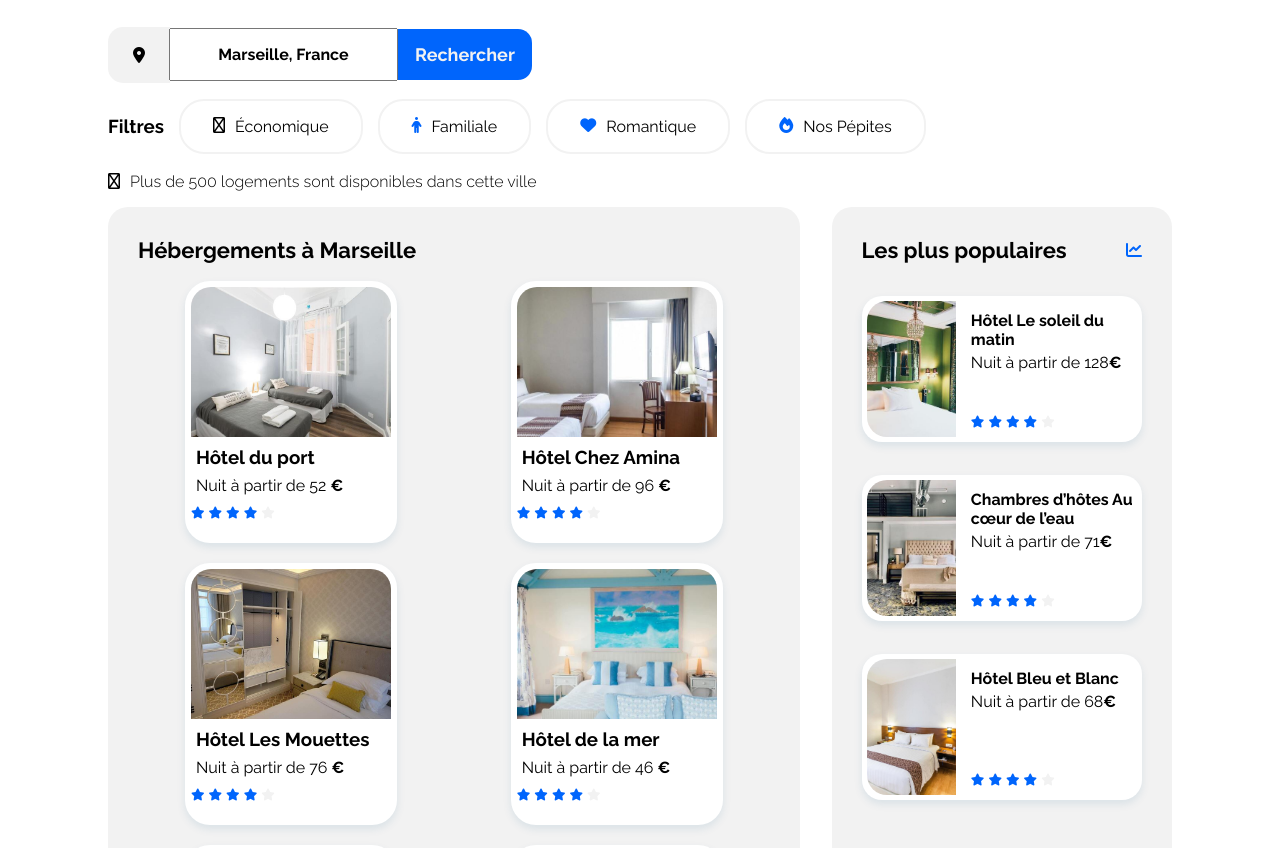
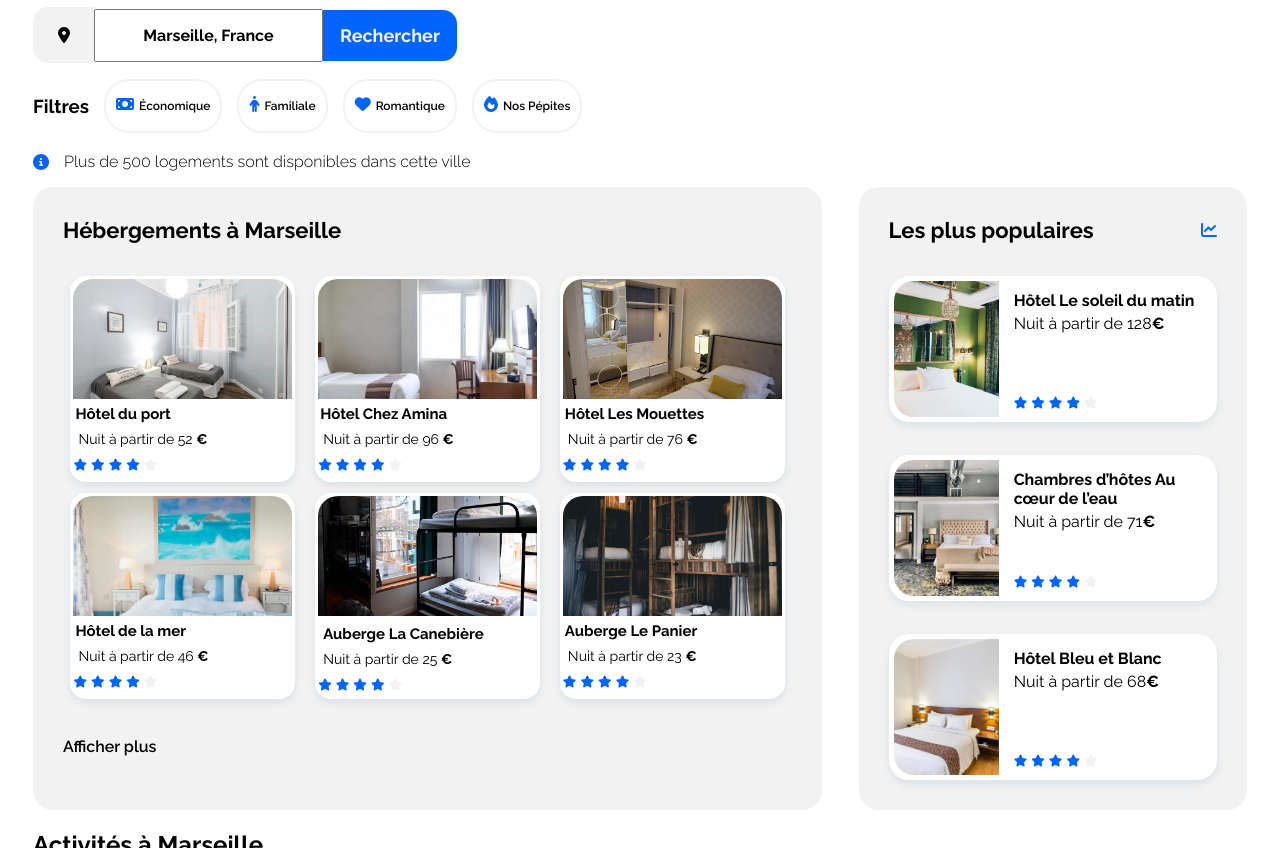
Before and after one commit to LucasPlebani/Booki, a plain HTML site: page index.html in a window 1280 px wide. Shown: the part 136-984 px from the top of the page. Drawn offline with Linux system fonts and the light colour scheme.

Commit message:
site taille 1025px ok

```diff
--- a/index.html
+++ b/index.html
@@ -21,6 +21,8 @@
 
 
 
+
+
 </head>
 
 <body>
@@ -28,12 +30,12 @@
 
 
         <main>
-            <div class="main-container">
             <!--HEADER -->
             <header>
                 <nav class="menu_nav">
 
-                        <a href="#" id="logo"><img class="imagenav" src="images/logo/Booki.png" alt="logo du site web"> </a>
+                    <a href="#" id="logo"><img class="imagenav" src="images/logo/Booki.png" alt="logo du site web">
+                    </a>
                     <div class="navigation">
                         <a href="#" class="menu">Hébergements </a>
                         <a href="#" class="menu">Activités</a>
@@ -42,7 +44,7 @@
                 </nav>
             </header>
             <!--FORMULAIRE DE RECHERCHE -->
-                <h1 class="h1herber">Trouvez votre hébergement pour des vacances de rêves </h1>
+            <h1 class="h1-hebergement">Trouvez votre hébergement pour des vacances de rêve </h1>
 
             <p class="textheber">En plein centre-ville ou en pleine nature</p>
             <form action="" method="get">
@@ -51,8 +53,8 @@
 
                     <label class="localisation" for="search"> <i class="fa-solid fa-location-dot position"
                             style="color: #000000;"></i> </label>
-                        <div class="searchbar"> <input type="barre" type="text" id="search"
-                                placeholder="Marseille, France" name="search"> </div>
+                    <div class="searchbar"> <input type="barre" type="text" id="search" placeholder="Marseille, France"
+                            name="search"> </div>
                     <button class="buttonpush"><span>Rechercher</span></button>
                     <i class="fa-solid fa-magnifying-glass"> </i>
 
@@ -65,18 +67,25 @@
             <div class="filtres">
                 <h3 class="filtreh3">Filtres</h3>
 
-                    <div class="filtericons"><i class="fa-regular fa-money-bill icons"></i>Économique</div>
-
-                    <div class="filtericons"><i class="fa-solid fa-person icons"></i> Familiale
+                <div class="filtericons"><i class="fa-solid fa-money-bill icons"></i>
+                    <p class="filtertext">Économique</p>
                 </div>
 
-                    <div class="filtericons"><i class="fa-solid fa-heart icons"></i>Romantique</div>
+                <div class="filtericons"><i class="fa-solid fa-person icons"></i>
+                    <p class="filtertext">Familiale </p>
+                </div>
 
-                    <div class="filtericons"> <i class="fa-solid fa-fire icons"></i> Nos Pépites</div>
+                <div class="filtericons"><i class="fa-solid fa-heart icons"></i>
+                    <p class="filtertext">Romantique </p>
+                </div>
+
+                <div class="filtericons"> <i class="fa-solid fa-fire icons"></i>
+                    <p class="filtertextpepite">Nos Pépites</p>
+                </div>
             </div>
 
             <div class="textlogement">
-                    <i class="fa-regular fa-circle-info"> </i>
+                <i class="fa-solid fa-circle-info icons"> </i>
                 <p>Plus de 500 logements sont disponibles dans cette ville</p>
             </div>
 
@@ -85,94 +94,122 @@
 
             <div class="hebergements-and-populaires">
                 <section class="hebergements">
-                        <div class="hebergement-title">
+
                     <h1 class="hebergement-title">Hébergements à Marseille</h1>
-                        </div>
 
-                        <div class="conteneur1">
+
+                    <div class="container-hebergement">
                         <article href="#" class="card-hebergement"> <img class="imagecard"
                                 src="./images/hebergements/fred-kleber.jpg" alt="image chambre">
+                            <div class="card-content">
+                                <div class="card-txt">
                                     <h3 class="title_hebergement">Hôtel du port</h3>
                                     <p class="text_hebergement">Nuit à partir de 52 <span class="euro">€</span> </p>
-
+                                </div>
+                                <div class="card-rating">
                                     <i class="fa-xs fa-solid fa-star" aria-hidden="true"></i>
                                     <i class="fa-xs fa-solid fa-star" aria-hidden="true"></i>
                                     <i class="fa-xs fa-solid fa-star" aria-hidden="true"></i>
                                     <i class="fa-xs fa-solid fa-star" aria-hidden="true"></i>
                                     <i class="fa-xs fa-solid fa-star neutral-star" aria-hidden="true"></i>
                                     <span class="sr-only">Note de 4 sur 5</span>
-
+                                </div>
+                            </div>
 
                         </article>
 
                         <article href="#" class="card-hebergement"> <img class="imagecard"
                                 src="images/hebergements/febrian-zakaria.jpg" alt="image chambre">
+                            <div class="card-content">
+                                <div class="card-txt">
                                     <h3 class="title_hebergement">Hôtel Chez Amina</h3>
                                     <p class="text_hebergement">Nuit à partir de 96 <span class="euro">€</span> </p>
-
+                                </div>
+                                <div class="card-rating">
                                     <i class="fa-xs fa-solid fa-star" aria-hidden="true"></i>
                                     <i class="fa-xs fa-solid fa-star" aria-hidden="true"></i>
                                     <i class="fa-xs fa-solid fa-star" aria-hidden="true"></i>
                                     <i class="fa-xs fa-solid fa-star" aria-hidden="true"></i>
                                     <i class="fa-xs fa-solid fa-star neutral-star" aria-hidden="true"></i>
                                     <span class="sr-only">Note de 4 sur 5</span>
-
+                                </div>
+                            </div>
                         </article>
 
 
                         <article href="#" class="card-hebergement"> <img class="imagecard"
                                 src="images/hebergements/reisetopia.jpg" alt="image chambre">
+                            <div class="card-content">
+                                <div class="card-txt">
                                     <h3 class="title_hebergement">Hôtel Les Mouettes</h3>
                                     <p class="text_hebergement">Nuit à partir de 76 <span class="euro">€</span> </p>
-
+                                </div>
+                                <div class="card-rating">
                                     <i class="fa-xs fa-solid fa-star" aria-hidden="true"></i>
                                     <i class="fa-xs fa-solid fa-star" aria-hidden="true"></i>
                                     <i class="fa-xs fa-solid fa-star" aria-hidden="true"></i>
                                     <i class="fa-xs fa-solid fa-star" aria-hidden="true"></i>
                                     <i class="fa-xs fa-solid fa-star neutral-star" aria-hidden="true"></i>
                                     <span class="sr-only">Note de 4 sur 5</span>
+                                </div>
+                            </div>
                         </article>
 
 
                         <article href="#" class="card-hebergement"> <img class="imagecard"
                                 src="images/hebergements/annie-spratt.jpg" alt="image chambre">
+                            <div class="card-content">
+                                <div class="card-txt">
                                     <h3 class="title_hebergement">Hôtel de la mer</h3>
                                     <p class="text_hebergement">Nuit à partir de 46 <span class="euro">€</span> </p>
-
+                                </div>
+                                <div class="card-rating">
                                     <i class="fa-xs fa-solid fa-star" aria-hidden="true"></i>
                                     <i class="fa-xs fa-solid fa-star" aria-hidden="true"></i>
                                     <i class="fa-xs fa-solid fa-star" aria-hidden="true"></i>
                                     <i class="fa-xs fa-solid fa-star" aria-hidden="true"></i>
                                     <i class="fa-xs fa-solid fa-star neutral-star" aria-hidden="true"></i>
                                     <span class="sr-only">Note de 4 sur 5</span>
+                                </div>
+                            </div>
                         </article>
 
 
                         <article href="#" class="card-hebergement"> <img class="imagecard"
                                 src="images/hebergements/marcus-loke.jpg" alt="image chambre">
+                            <div class="card-content">
+                                <div class="card-txt">
                                     <h3 class="canebiere">Auberge La Canebière</h3>
                                     <p class="text_hebergement">Nuit à partir de 25 <span class="euro">€</span> </p>
-
+                                </div>
+                                <div class="card-rating">
                                     <i class="fa-xs fa-solid fa-star" aria-hidden="true"></i>
                                     <i class="fa-xs fa-solid fa-star" aria-hidden="true"></i>
                                     <i class="fa-xs fa-solid fa-star" aria-hidden="true"></i>
                                     <i class="fa-xs fa-solid fa-star" aria-hidden="true"></i>
                                     <i class="fa-xs fa-solid fa-star neutral-star" aria-hidden="true"></i>
                                     <span class="sr-only">Note de 4 sur 5</span>
+                                </div>
+                            </div>
                         </article>
 
 
                         <article href="#" class="card-hebergement"> <img class="imagecard"
                                 src="images/hebergements/nicate-lee.jpg" alt="image chambre">
+                            <div class="card-content">
+                                <div class="card-txt">
                                     <h3 class="title_hebergement">Auberge Le Panier</h3>
                                     <p class="text_hebergement">Nuit à partir de 23 <span class="euro">€</span> </p>
-
+                                </div>
+                                <div class="card-rating">
                                     <i class="fa-xs fa-solid fa-star" aria-hidden="true"></i>
                                     <i class="fa-xs fa-solid fa-star" aria-hidden="true"></i>
                                     <i class="fa-xs fa-solid fa-star" aria-hidden="true"></i>
                                     <i class="fa-xs fa-solid fa-star" aria-hidden="true"></i>
                                     <i class="fa-xs fa-solid fa-star neutral-star" aria-hidden="true"></i>
                                     <span class="sr-only">Note de 4 sur 5</span>
+                                </div>
+                            </div>
                         </article>
 
                     </div>
@@ -252,33 +289,38 @@
 
                 <h2 class="activity_title"> Activités à Marseille</h2>
 
-                            <div class="conteneur2">
+                <div class="container-activity">
 
                     <article href="#" class="card-activity">
-                                        <img class="image-activity"  src="images/activites/reno-laithienne.jpg" alt="image du vieuxport">
-                                   <h3 class="name-activity"> Vieux Port</h3>  </article>
+                        <img class="image-activity" src="images/activites/reno-laithienne.jpg" alt="image du vieuxport">
+                        <h3 class="name-activity"> Vieux Port</h3>
+                    </article>
 
                     <article href="#" class="card-activity">
-                                    <img class="image-activity"  src="images/activites/paul-hermann.jpg" alt="image du vieuxport">
-                               <h3 class="name-activity"> Fort de Pomègues</h3>  </article>
+                        <img class="image-activity" src="images/activites/paul-hermann.jpg" alt="image du vieuxport">
+                        <h3 class="name-activity"> Fort de Pomègues</h3>
+                    </article>
 
                     <article href="#" class="card-activity">
-                                <img class="image-activity"  src="images/activites/kilyan-sockalingum.jpg" alt="image du vieuxport">
-                               <h3 class="name-activity"> Parc national des calanques</h3>  </article>
+                        <img class="image-activity" src="images/activites/kilyan-sockalingum.jpg"
+                            alt="image du vieuxport">
+                        <h3 class="name-activity"> Parc national des calanques</h3>
+                    </article>
 
                     <article href="#" class="card-activity">
-                               <img class="image-activity"  src="images/activites/florian-wehde.jpg" alt="image du vieuxport">
-                             <h3 class="name-activity"> Notre-dame-de-la-garde</h3>    </article>
+                        <img class="image-activity" src="images/activites/florian-wehde.jpg" alt="image du vieuxport">
+                        <h3 class="name-activity"> Notre-dame-de-la-garde</h3>
+                    </article>
 
                 </div>
             </section>
-            </div>
+
         </main>
         <footer class="footer">
 
             <ul class="ul1">
                 <li href="#" class="principal"> À propos</li>
-        <li href="#" class="li-list"> Fonctionnement du site  </li>
+                <li href="#" class="li-list"> Fonctionnement du site </li>
                 <li href="#" class="li-list"> Conditions générales </li>
                 <li href="#" class="li-list"> Données et confidentialité</li>
             </ul>
@@ -294,6 +336,8 @@
             </ul>
 
         </footer>
+
+
     </div>
 </body>
 
--- a/styles.css
+++ b/styles.css
@@ -1,7 +1,9 @@
 /* Header */
 .imagenav{display: flex;
     justify-content: flex-start;
-width: 80%;}
+    max-width: 50%;
+   max-height: 50%;
+}
 .menu_nav{display: flex;
 
     align-items: center;
@@ -9,7 +11,7 @@ width: 80%;}
 }
 .navigation{display: flex;
 justify-content: flex-end;
-padding-left: 800px;
+padding-left: 560px;
 gap: 15px;}
 
 
@@ -25,7 +27,7 @@ color:black;
 
 /******* Barre de navigation **********/
 
-.h1heber {display: flex;
+.h1-hebergement {display: flex;
     flex-direction: column;
     flex-shrink: 0;
     align-self: stretch;
@@ -91,21 +93,33 @@ color: black}
 { display: flex;
 align-items: center;
 gap: 15px;
-height: 50%;
+width: 1%;
+}
+
+.filtertext { font-weight: 600;
+font-size: 12px;
 }
 
 .filtericons {display: flex;
 border-radius: 25px;
-padding:16px 32px 16px 32px;
+padding:6px 10px 6px 10px;
 border: 2px solid;
 border-color:#F2F2F2;
 cursor: pointer;
+align-items: baseline;
+
+}
 
 
-}
+.filtertextpepite{ font-weight: 600;
+    font-size: 12px;
+    white-space:nowrap; }
+
+
 .filtericons:hover {background: var(--blue-light, #DEEBFF);}
  .icons {
-padding-right: 10px;
+padding-right: 5px;
+
 }
 .textlogement {
     display: flex;
@@ -122,28 +136,33 @@ padding-right: 10px;
 
     .hebergement-title {
         margin-top: 0px;
+        margin-bottom: 30px;
         font-size: 22px;
         font-family: Raleway;
         font-weight: 700;}
 
-        .conteneur1 {
+        .container-hebergement {
             display: flex;
             flex-direction: row;
          justify-content: space-around;
          flex-wrap: wrap;
-         gap: 20px;
+         gap: 5px;
+         margin-bottom: 5px;
 
         }
     .card-hebergement
         {
-    border: 6px solid white;
+    border: 3px solid white;
     background-color: white;
-border-radius: 25px;
-width: 200px;
-height: 250px;
+border-radius: 16px;
+width: 30%;
+height: 200px;
 box-shadow: 0 4px 8px 0 rgba(6, 90, 135, 0.1);
 transition: 0.3s;
 cursor: pointer;
+margin-bottom: 15px;
+margin: 3px;
+
 
 }
 .card-hebergement:hover {box-shadow: 0 8px 16px 0 rgba(6, 90, 135, 0.5)}
@@ -152,18 +171,22 @@ cursor: pointer;
 .imagecard {
 border-radius: 20px 20px 0px 0px;
 width: 100%;
-height: 60%;
+height: 120px;
 object-fit: cover;
 
 
  }
  .canebiere{
-    font-size: 16px;
-    margin: 8px; }
+    font-size: 15px;
+    margin: 5px;
+white-space:nowrap }
 
-   .title_hebergement{  margin: 5px; }
+   .title_hebergement{  margin: 2px;
+    font-size: 15px;
+white-space: nowrap; }
 
-   .text_hebergement{ margin-top: 8px;
+   .text_hebergement{  font-size: 14px;
+    margin-top: 8px;
 margin-bottom: 8px;
 margin-left: 5px;}
 
@@ -185,36 +208,40 @@ margin-left: 5px;}
 
 
      /*******      CARDS Activités        **********/
+.activity-title { margin-top: 10px;}
 
-    .conteneur2 {display: flex;
-    flex-direction: row ;
-    justify-content: space-around;
+    .container-activity {display: flex;
     flex-wrap: wrap;
 
    }
 
       .card-activity {
         border : solid white;
-        width: 260px;
+        width: 23%;
         height: 400px ;
         border-radius: 20px 20px 20px 20px;
         box-shadow: 0 4px 8px 0 rgba(6, 90, 135, 0.1);
 transition: 0.3s;
 cursor: pointer;
+margin: 8px;
    }
 
      .card-activity:hover {box-shadow: 0 8px 16px 0 rgba(6, 90, 135, 0.5)}
 
 .image-activity{ width: 100%;
-height: 80%;
+height: 90%;
 border-radius: 20px 20px 0px 0px;
 object-fit: cover;
    }
 
 .name-activity{ display: flex;
 padding-left: 10px;
-font-size: 16px;
+font-size: 15px;
 font-weight: 700;
+white-space: nowrap;
+margin-top :5px ;
+margin-bottom: 0px;
+
   }
 
 /*******      Footer        **********/
@@ -222,7 +249,8 @@ font-weight: 700;
 .footer { background-color: #F2F2F2;
     display: flex;
     justify-content: flex-start;
-    gap: 200px  ;
+    gap: 120px  ;
+    margin-top: 40px;
 }
 
 .ul1 { list-style: none;
@@ -251,16 +279,14 @@ cursor: pointer;
 
 
 
-
-
 /****** Icons colors ***********/
 
 .fa-solid .fa-magnifying-glass{ color: #ffffff;}
 .fa-solid .fa-person .icons{ color: #0065FC;}
-.fa-regular .fa-money-bill .icons { color: #0065FC; }
+.fa-solid .fa-money-bill .icons{ color: #0065FC;  }
 .fa-solid .fa-heart .icons {color: #0065FC;}
 .fa-solid .fa-fire .icons {color: #0065FC;}
-.fa-regular .fa-circle-info {color: #0065FC;}
+.fa-solid .fa-circle-info .icons {color: #0065FC;}
 
 
 /****** General ***********/
@@ -287,7 +313,7 @@ body {
 .main-container {
     width: 100%;
     max-width: 1440px;
-    padding: 0 50px;
+    padding: 0 25px;
     box-sizing: border-box;
 }
 
@@ -428,6 +454,21 @@ cursor: pointer; }
 }
 
 /* Small devices (phones, less than 768px) */
-@media (max-width: 767.98px) {
+@media screen and (max-width: 768px) {.menu_nav  {flex-direction: column;
+justify-content: center;
+font-size: 32px;
+
+
+} }
+@media screen and (max-width: 768px) {.navigation  {
+align-items: center;
+justify-content:center;
+padding: 0%;
+gap: 100px;
+margin-top: 30px;
+} }
+
+
+@media screen and (max-width: 767.98px) { .main-container {flex-direction: column;}
     /* ... */
 }
```
Lines whose indentation alone changed are shown as unchanged.
